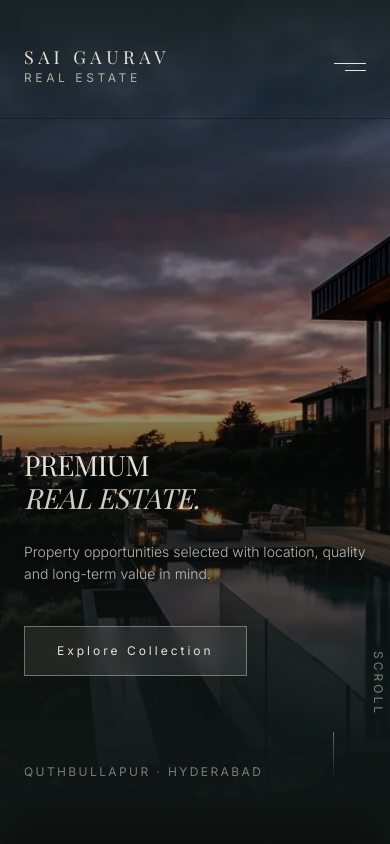
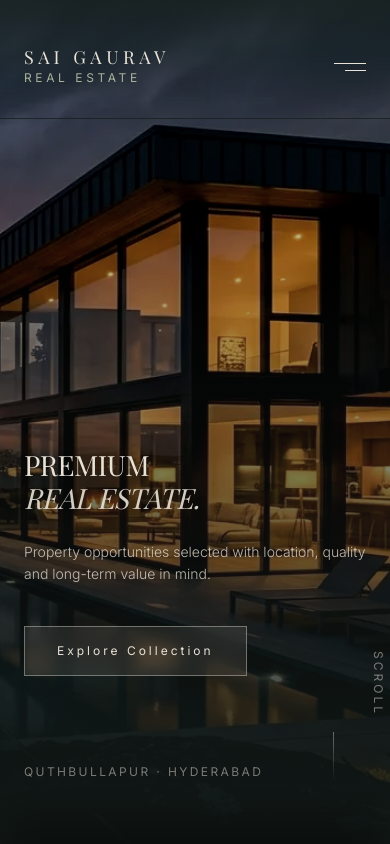
Before and after one commit to JAGADIESH009/Realestate, a React (Vite) app: page / in a window 390 px wide. Shown: the top 844 px of the page. Built offline with nearby package versions, Linux system fonts and the light colour scheme; a web font is replaced by a local one.

Commit message:
Fix hero image cropping and mobile optimization

```diff
--- a/src/components/Hero.tsx
+++ b/src/components/Hero.tsx
@@ -43,7 +43,7 @@ export default function Hero() {
         <img
           src="/luxury_hero_bg.webp"
           alt="Premium Real Estate"
-          className="w-full h-full object-cover object-center saturate-[0.85] contrast-[1.1]"
+          className="w-full h-full object-cover object-[85%_center] md:object-[75%_center] lg:object-center saturate-[0.85] contrast-[1.1]"
         />
 
         {/* Subtle deep forest / cinematic contrast grade */}
```
